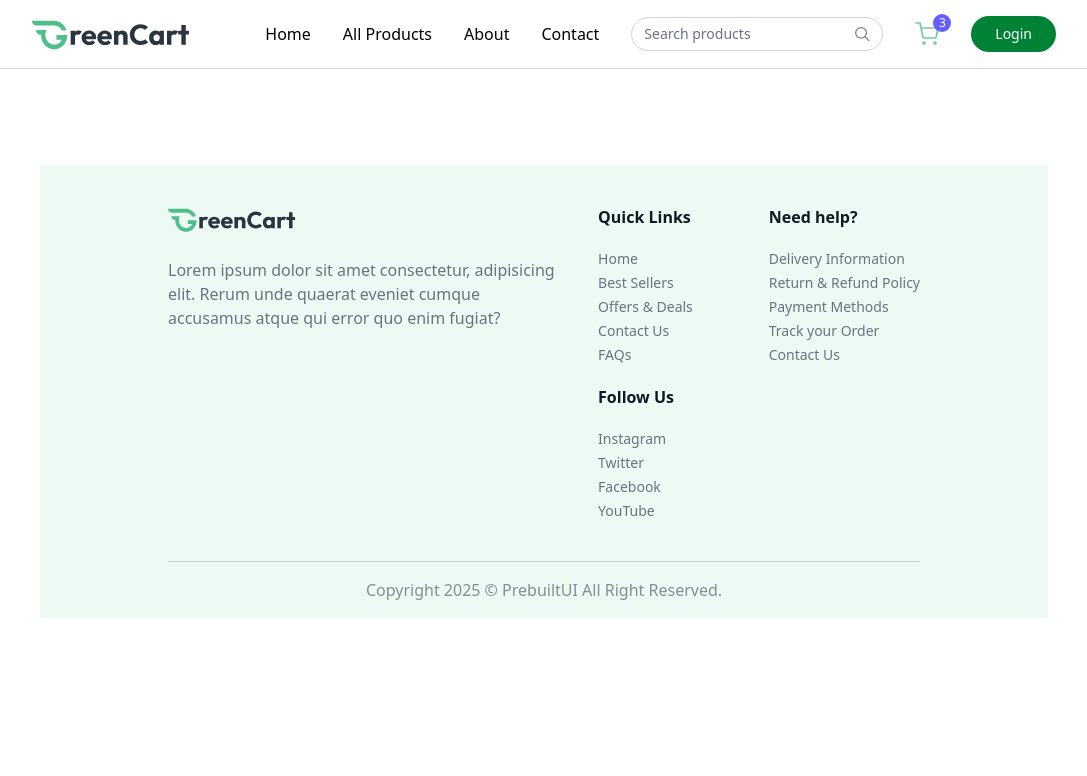
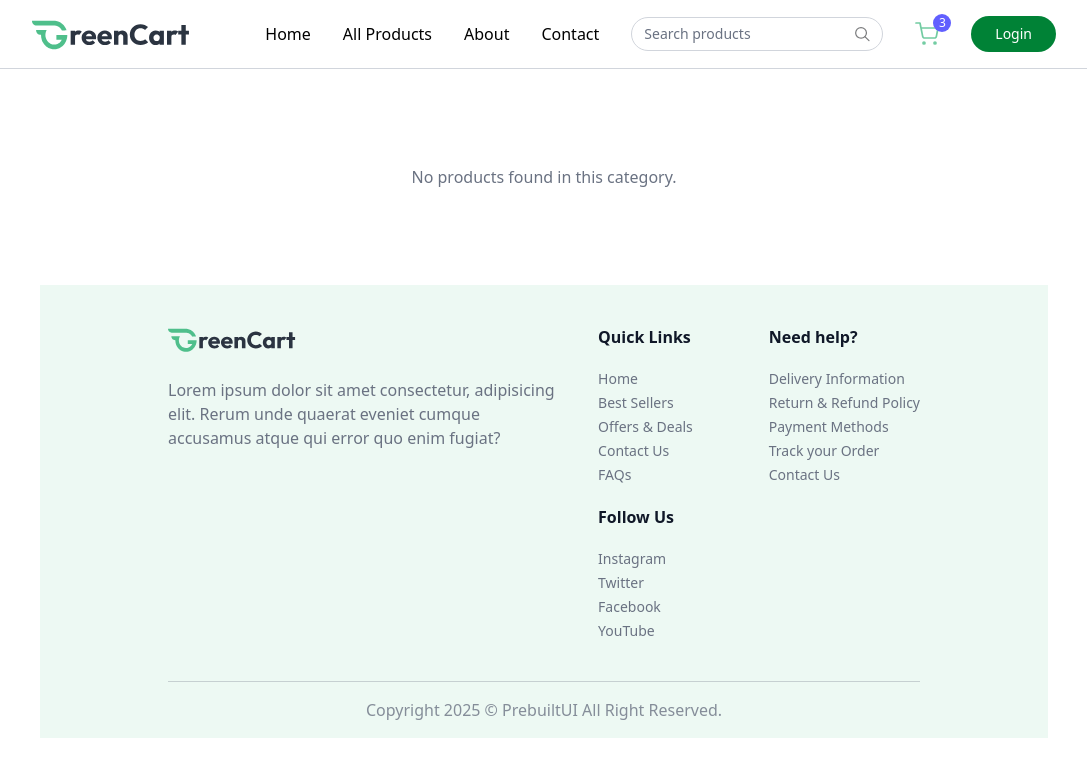
Before and after one commit to Ankitkpk/grocery_store, a React (Vite) app: page /products/1 in a window 1280 px wide. Shown: the top 776 px of the page, without its empty margins (96-1183 px from the left). Built offline with nearby package versions, Linux system fonts and the light colour scheme.

Commit message:
category filter added

```diff
--- a/src/App.tsx
+++ b/src/App.tsx
@@ -7,6 +7,7 @@ import { Toaster } from 'react-hot-toast';
 import { AppContext } from './context/AppContext.tsx';
 import Login from './components/Login.tsx';
 import AllProducts from './pages/AllProducts.tsx';
+import ProductCategory from './pages/ProductCategory.tsx';
 
 
 const App = () => {
@@ -23,6 +24,7 @@ const App = () => {
         <Routes>
           <Route path="/" element={<Home />} />
           <Route path="/products" element={<AllProducts/>} />
+          <Route path="/products/:category" element={<ProductCategory/>} />
         </Routes>
         {!isSellerPath && <Footer />}
       </div>
--- /dev/null
+++ b/src/pages/ProductCategory.tsx
@@ -0,0 +1,43 @@
+import React, { useContext } from "react";
+import { useParams } from "react-router-dom";
+import { categories } from "../assets/assets";
+import { AppContext } from "../context/AppContext";
+import ProductCard from "../components/ProductCard";
+
+const ProductCategory: React.FC = () => {
+  const { products } = useContext(AppContext);
+  const { category } = useParams();
+
+  const searchCategory = categories.find(
+    (item) => item.path.toLowerCase() === category?.toLowerCase()
+  );
+
+  const filterProducts = products.filter(
+    (product) => product.category.toLowerCase() === category?.toLowerCase()
+  );
+
+  return (
+    <div className="mt-24 px-4 md:px-12">
+      {searchCategory && (
+        <div className="flex flex-col items-end w-max">
+          <p className="text-2xl font-medium">
+            {searchCategory.text.toUpperCase()}
+          </p>
+          <div className="w-16 h-0.5 bg-green-800 rounded-full mt-1" />
+        </div>
+      )}
+
+      {filterProducts.length > 0 ? (
+        <div className="grid gap-6 mt-8 sm:grid-cols-2 lg:grid-cols-3 xl:grid-cols-4">
+          {filterProducts.map((product, index) => (
+            <ProductCard key={index} product={product} />
+          ))}
+        </div>
+      ) : (
+        <p className="text-center mt-8 text-gray-500">No products found in this category.</p>
+      )}
+    </div>
+  );
+};
+
+export default ProductCategory;
```
